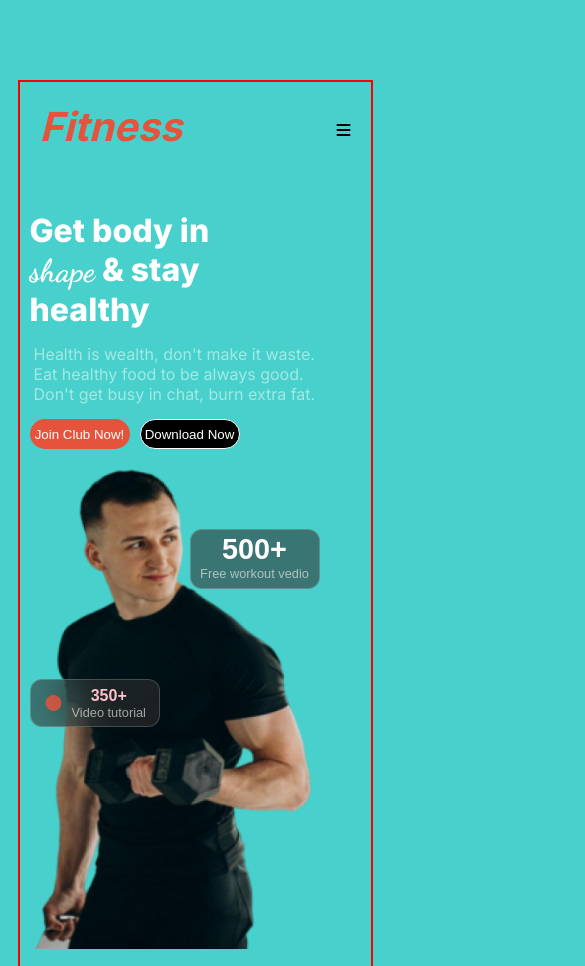
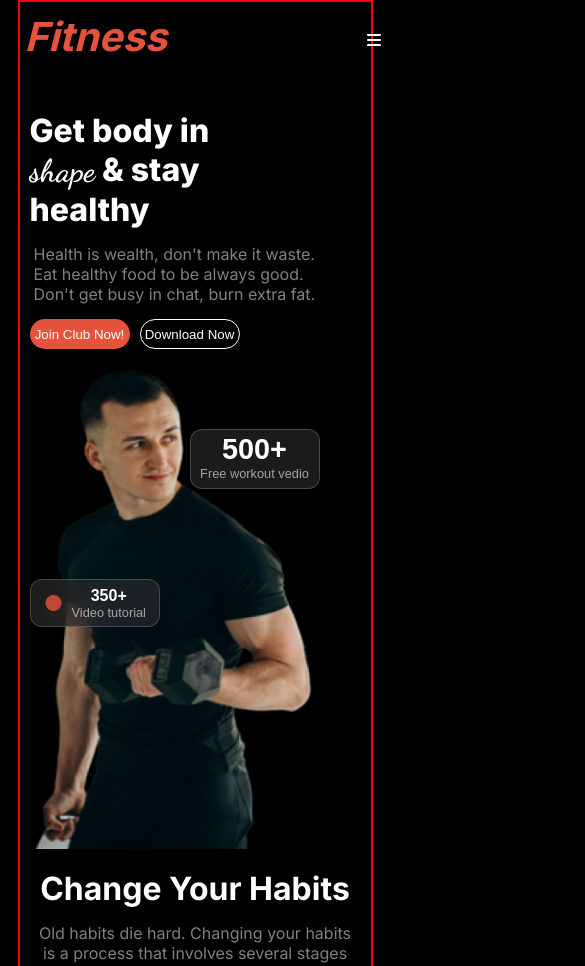
Before and after one commit to FarjanaEti/assignment-02-responsive, a plain HTML site: page index.html in a window 390 px wide. Shown: the top 966 px of the page, 585 px wide, since content can reach past the window. Drawn offline with Linux system fonts and the light colour scheme.

Commit message:
third commit

```diff
--- a/index.html
+++ b/index.html
@@ -181,7 +181,7 @@
    <div class="footer-container">
 <div class="footer-column-1">
 <h1 class="orenge-color-2">Fittness</h1>
-<p class="shared-p">We believe fitness should be accessible to everyone,<br> everywhere, regardless of income or access to a gym. With <br> hundreds of professional workouts.</p>
+<p class="shared-p">We believe fitness should be accessible to everyone, everywhere, regardless of income or access to a gym. With hundreds of professional workouts.</p>
 </div>
 <div class="footer-column-2">
 <h4 class="bmi-heading">Get Started</h4>
--- a/styles/practice.css
+++ b/styles/practice.css
@@ -9,8 +9,8 @@ body{
  font-family: "Inter", sans-serif;
 width: 90%;
 margin: 5rem auto;
+background:black;
 border: 2px solid red;
-background:mediumturquoise;
 }
 *{
 margin: 0;
@@ -19,9 +19,9 @@ padding: 0;
 /* mavbar start here */
 .navbar{
 display: flex;
-justify-content: space-around;
+justify-content: space-between;
 padding: 50px;
- margin: 0 auto;
+ margin: 0 100px;
 }
 .nav-item-contentainer{
  display: flex;
@@ -35,6 +35,7 @@ padding: 50px;
  }
  #bars{
      display: none;
+     color: white;
   }
  .orenge-color{
  color: rgb(230, 83, 60);
@@ -44,7 +45,7 @@ padding: 50px;
  }
  .btn-vav{
     border-radius: 46px;
-   background: rgb(230, 60, 213);
+   background: rgb(230, 83, 60);
    width: 100px;
   height: 30px;
  border:none;
@@ -322,18 +323,21 @@ height: 50px;
   /* responsive for small device */
   @media screen and (max-width:440px){
     body{
-      margin-left: 0 auto;
+      margin: 0 auto;
     }
     #bars{
       display: block;
       margin-top: 20px;
+      margin-left: 200px;
+    }
+    .orenge-color{
+    margin-left: -105px;
     }
     .nav-item-contentainer{
        display: none;
     }
     .navbar{
-     justify-content: space-between;
-     padding: 20px;
+    padding: 10px;
     }
     .banner,
     .button,
@@ -393,7 +397,6 @@ height: 50px;
  .tutorial{
   font-size: 1rem;
  font-weight: 700;
- color: pink;
  }
  .vedio{
   font-size: 1.8rem;
@@ -451,7 +454,7 @@ input[type=text],select{
   width: 95%;
 }
 .your-bmi button{
-color: aqua;
+color:white;
 margin-left: 10px;
 width: 230px;
 margin-top: 15px;
@@ -469,4 +472,8 @@ margin-top: 15px;
   width: 300px;
   margin-left: 25px;
 }
+/* footer */
+.footer-container{
+  display: grid;
 }
+}
```
